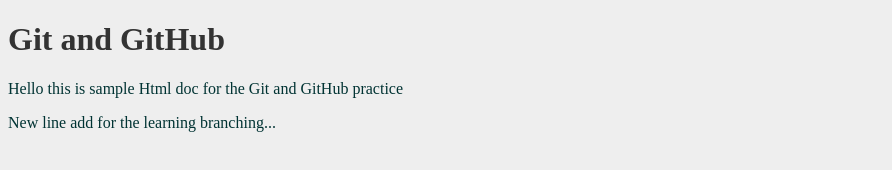
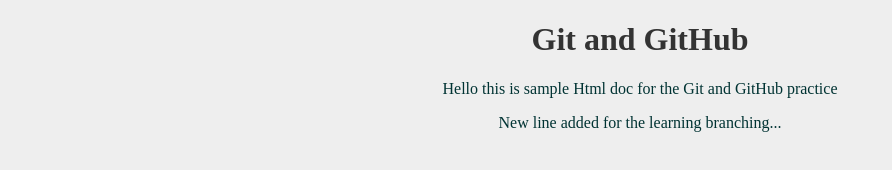
Before and after one commit to naaji-tech/sample-test, a plain HTML site: page Index.html in a window 1280 px wide. Shown: the whole page, without its empty margins (0-892 px from the left). Drawn offline with Linux system fonts and the light colour scheme.

Commit message:
this change have more detail on README.md file and chaged the 12th line in index.html file and some line in the style.css file

```diff
--- a/Index.html
+++ b/Index.html
@@ -9,6 +9,6 @@
 <body>
     <h1>Git and GitHub</h1>
     <p>Hello this is sample Html doc for the Git and GitHub practice</p>
-    <p>New line add for the learning branching...</p>
+    <p>New line added for the learning branching...</p>
 </body>
 </html>
--- a/style.css
+++ b/style.css
@@ -1,5 +1,6 @@
 body {
     background-color: #EEEEEE;
+    text-align: center;
 }
 h1 {
     color: #333333;
```
Also changed, not shown: 1 other file.
